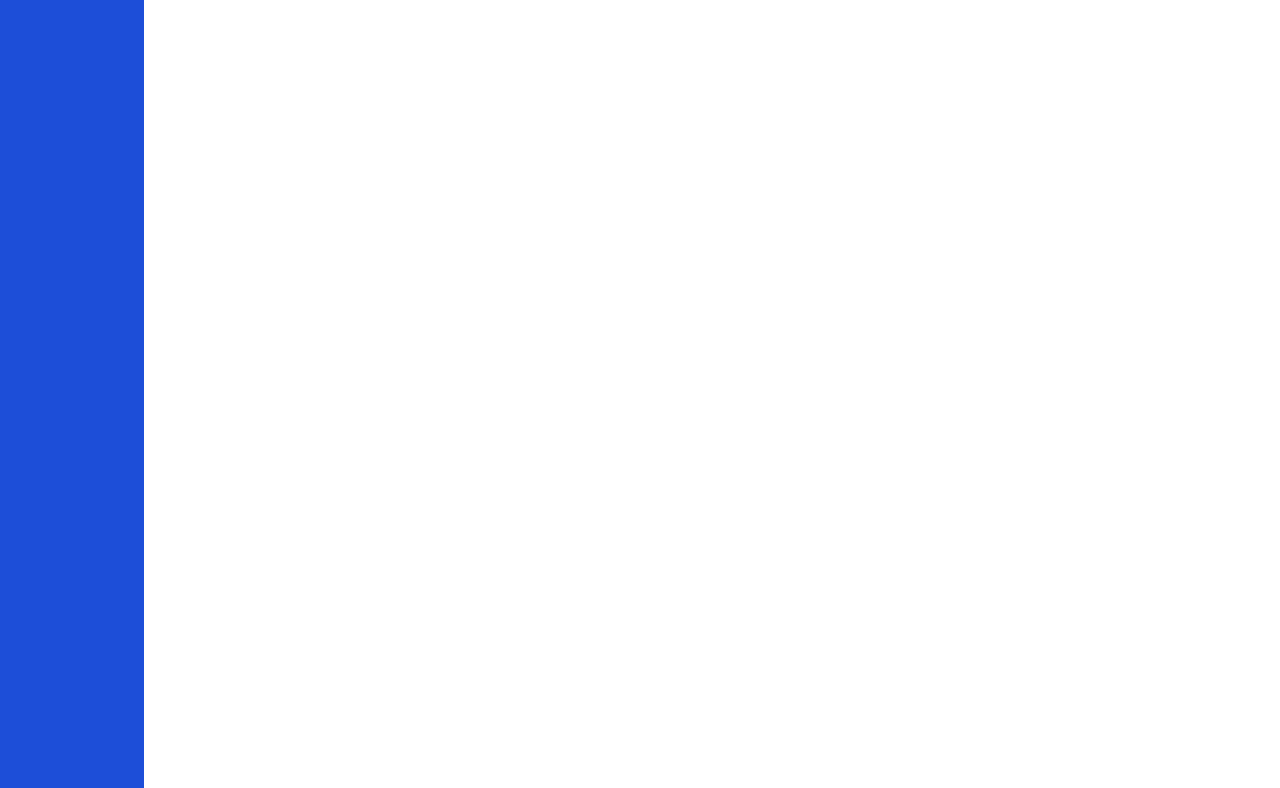
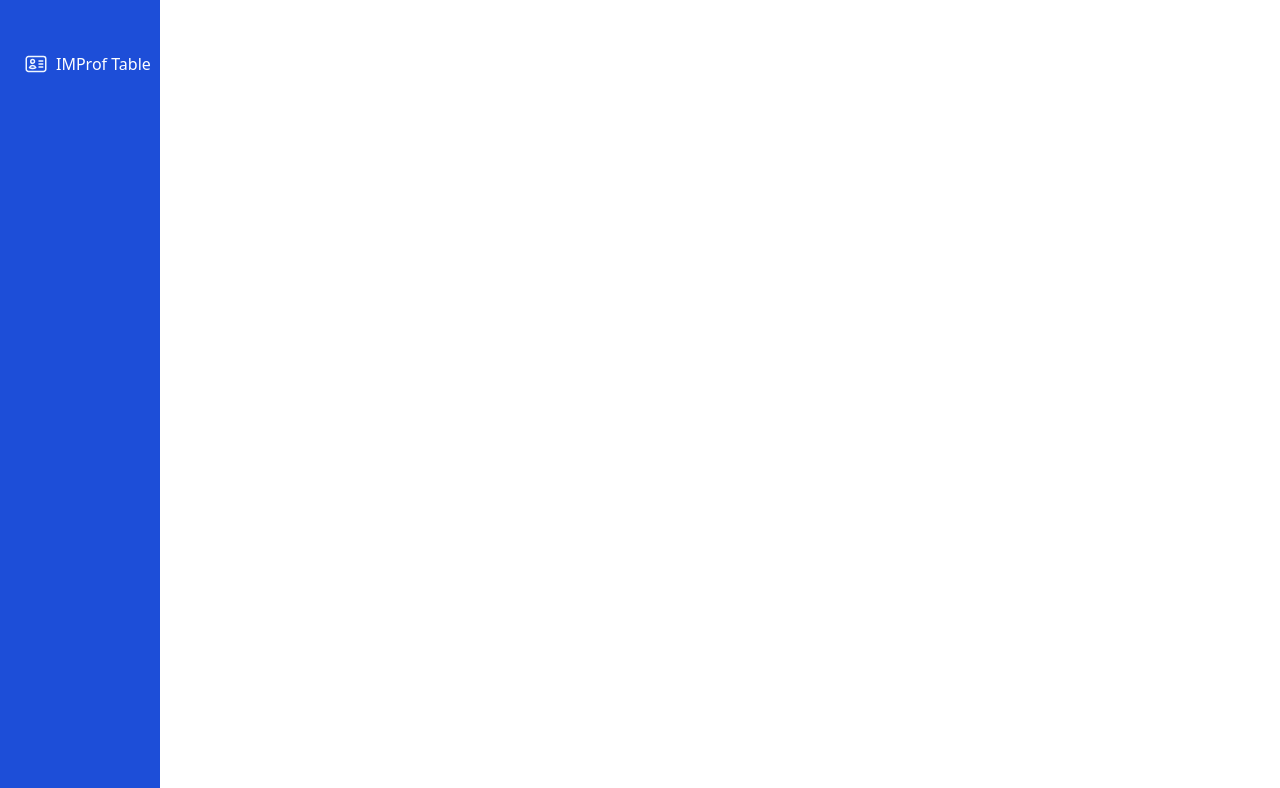
Before and after one commit to mdazrin/improfui, a plain HTML site: page usersTable.html in a window 1280 px wide. Shown: the part 112-900 px from the top of the page. Drawn offline with nearby package versions, Linux system fonts and the light colour scheme.

Commit message:
Design side navigation bar
Create scaffold for side navigation

```diff
--- a/usersTable.html
+++ b/usersTable.html
@@ -18,7 +18,14 @@
 </nav>
 <body>
     <div class="flex flex-row h-screen">
-        <div class="bg-blue-700 basis-16 md:basis-24 lg:basis-36"></div>
+        <div class="bg-blue-700 basis-16 md:basis-40">
+            <div class="flex ml-5 mr-1 md:ml-6 md:mr-2 mt-16">
+                <svg xmlns="http://www.w3.org/2000/svg" fill="none" viewBox="0 0 24 24" stroke-width="1.5" stroke="currentColor" class="w-6 h-6 stroke-blue-50">
+                    <path stroke-linecap="round" stroke-linejoin="round" d="M15 9h3.75M15 12h3.75M15 15h3.75M4.5 19.5h15a2.25 2.25 0 002.25-2.25V6.75A2.25 2.25 0 0019.5 4.5h-15a2.25 2.25 0 00-2.25 2.25v10.5A2.25 2.25 0 004.5 19.5zm6-10.125a1.875 1.875 0 11-3.75 0 1.875 1.875 0 013.75 0zm1.294 6.336a6.721 6.721 0 01-3.17.789 6.721 6.721 0 01-3.168-.789 3.376 3.376 0 016.338 0z" />
+                </svg>
+                <div class="hidden md:flex md:pl-2 text-white">IMProf Table</div>
+            </div>
+        </div>
         <div class="grow"></div>
     </div>
 
```
